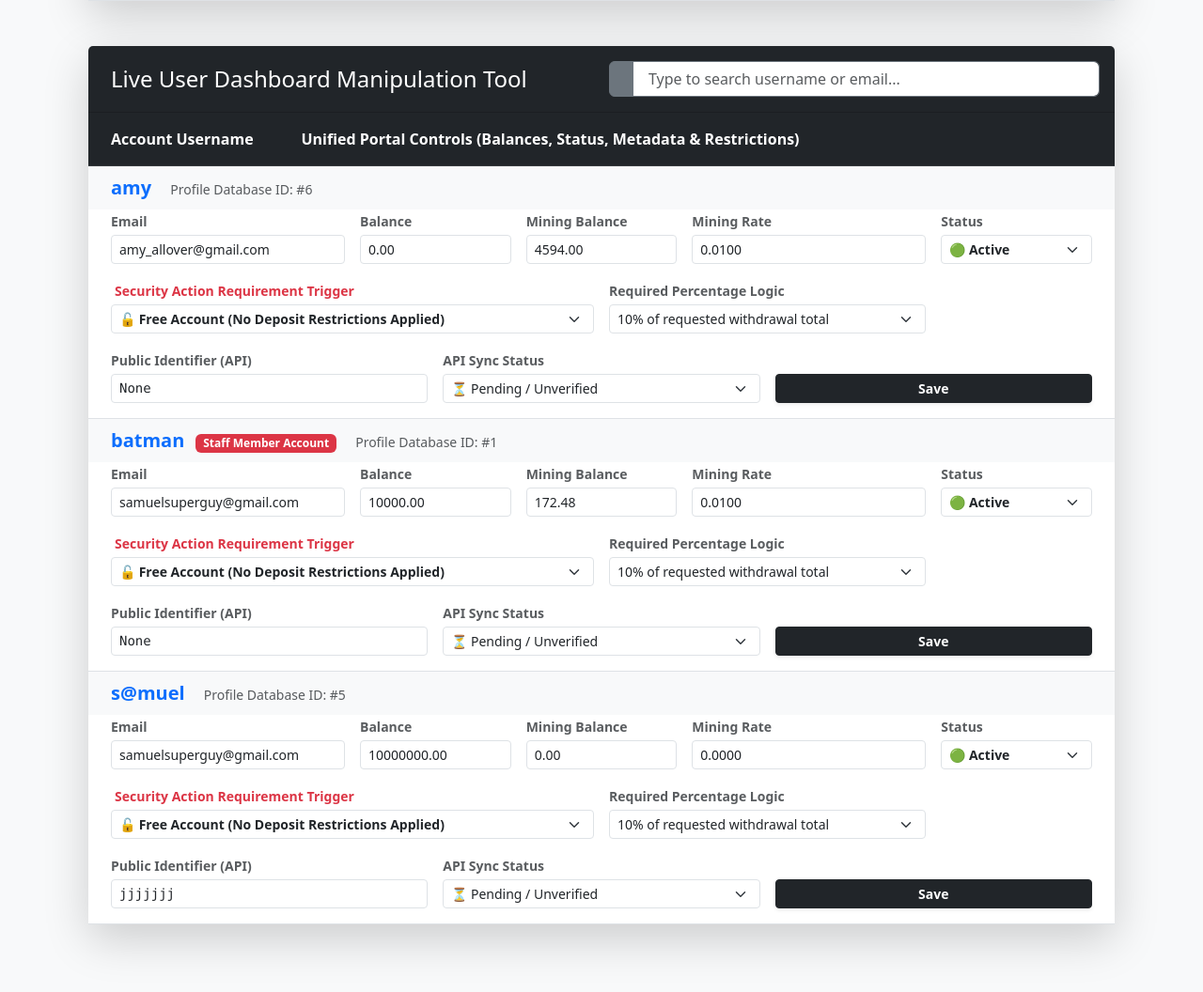
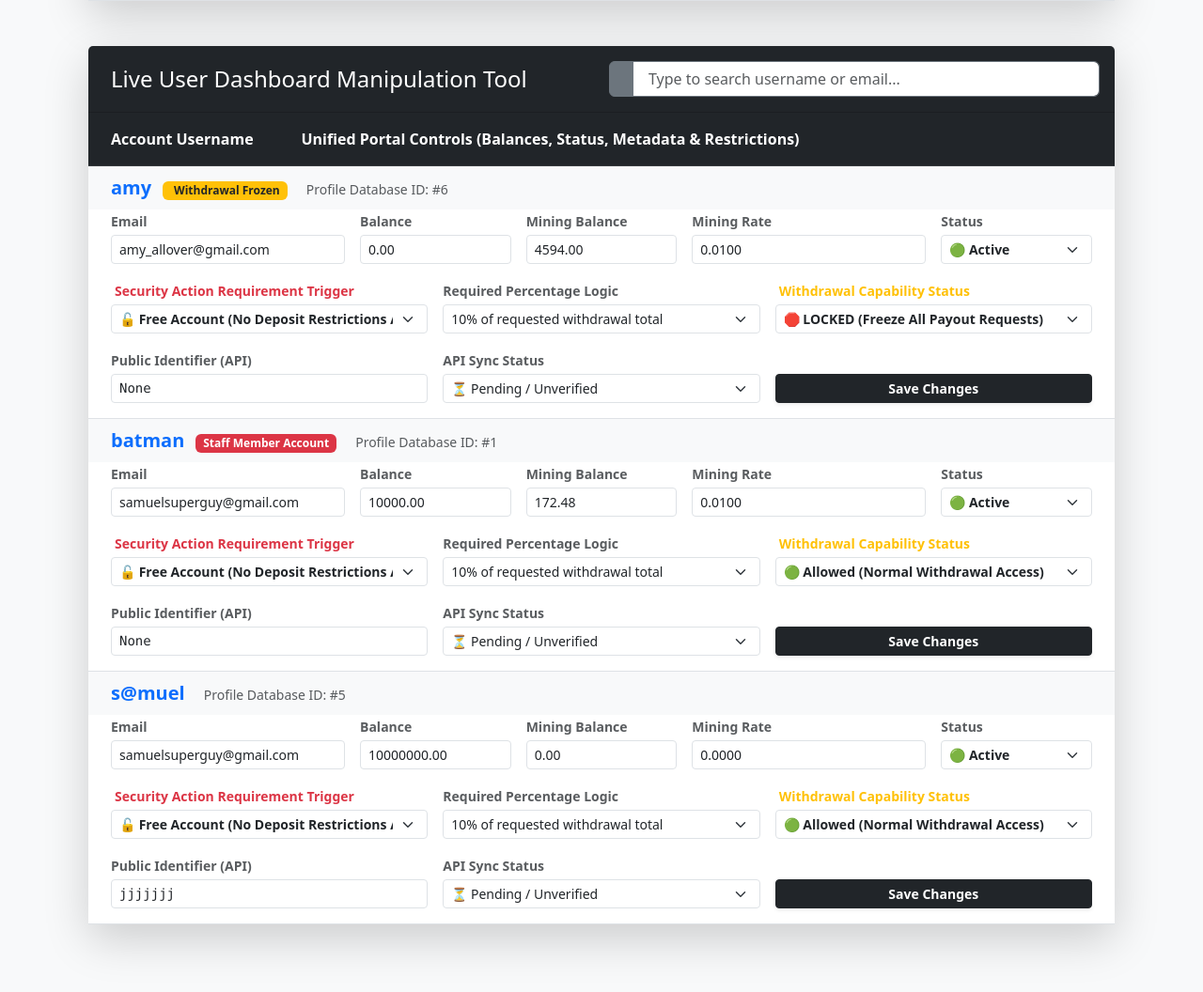
Before and after one commit to samuelj-flip/New_Dynevest_site, a Django app: page /staff/ in a window 1280 px wide. Shown: the part 577-1633 px from the top of the page at 94% size. Run offline with Django 5.2, Linux system fonts and the light colour scheme; a user stored in the database is signed in; data comes from the database, SQL or seed files in the repository; both versions use the stored data as it was after the commit.

Commit message:
fix: resolve staff dashboard select_related errors and add withdrawal_locked field

```diff
--- a/core/models.py
+++ b/core/models.py
@@ -6,6 +6,7 @@ from django.dispatch import receiver
 # 1. User Profile
 class Profile(models.Model):
     user = models.OneToOneField(User, on_delete=models.CASCADE)
+    withdrawal_locked = models.BooleanField(default=False)
     balance = models.DecimalField(max_digits=12, decimal_places=2, default=0.00) # Deposited/Locked Capital
     total_profit = models.DecimalField(max_digits=12, decimal_places=2, default=0.00) # All-time historical profit
 
--- a/core/templates/core/staff_dashboard.html
+++ b/core/templates/core/staff_dashboard.html
@@ -135,6 +135,9 @@
                                     {% if profile.user.is_staff %}
                                         <span class="badge bg-danger ms-2">Staff Member Account</span>
                                     {% endif %}
+                                    {% if profile.withdrawal_locked %}
+                                        <span class="badge bg-warning text-dark ms-2"><i class="bi bi-lock-fill me-1"></i>Withdrawal Frozen</span>
+                                    {% endif %}
                                     <span class="text-muted small ms-3">Profile Database ID: #{{ profile.id }}</span>
                                 </td>
                             </tr>
@@ -172,7 +175,7 @@
                                             </select>
                                         </div>
 
-                                        <div class="col-md-6">
+                                        <div class="col-md-4">
                                             <label class="form-label small fw-semibold text-danger mb-1 d-block">
                                                 <i class="bi bi-shield-lock-fill me-1"></i>Security Action Requirement Trigger
                                             </label>
@@ -198,6 +201,20 @@
                                         </div>
 
                                         <div class="col-md-4">
+                                            <label class="form-label small fw-semibold text-warning mb-1 d-block">
+                                                <i class="bi bi-bank2 me-1"></i>Withdrawal Capability Status
+                                            </label>
+                                            <select class="form-select form-select-sm fw-semibold text-dark" name="withdrawal_locked">
+                                                <option value="False" {% if not profile.withdrawal_locked %}selected{% endif %}>
+                                                    🟢 Allowed (Normal Withdrawal Access)
+                                                </option>
+                                                <option value="True" {% if profile.withdrawal_locked %}selected{% endif %}>
+                                                    🛑 LOCKED (Freeze All Payout Requests)
+                                                </option>
+                                            </select>
+                                        </div>
+
+                                        <div class="col-md-4">
                                             <label class="form-label small fw-semibold text-muted mb-1">Public Identifier (API)</label>
                                             <input type="text" class="form-control form-control-sm font-monospace" name="public_identifier"
                                                    value="{% if profile.user.integrations %}{{ profile.user.integrations.public_identifier }}{% endif %}" placeholder="None">
@@ -212,7 +229,7 @@
                                         </div>
 
                                         <div class="col-md-4 text-end">
-                                            <button type="submit" class="btn btn-dark btn-sm w-100 py-1 fw-bold shadow-sm">Save</button>
+                                            <button type="submit" class="btn btn-dark btn-sm w-100 py-1 fw-bold shadow-sm">Save Changes</button>
                                         </div>
                                     </form>
                                 </td>
--- a/core/urls.py
+++ b/core/urls.py
@@ -26,4 +26,5 @@ urlpatterns = [
     path('staff/manipulate-user/<int:profile_id>/', views.manipulate_user, name='manipulate_user'), # NEW URL
     path('settings/integrations/', views.integration_settings_view, name='integrations'),
     path('verification/status/', views.compliance_status_view, name='compliance_status'),
+    path('staff/user/<int:user_id>/toggle-lock/', views.toggle_withdrawal_lock, name='toggle_withdrawal_lock'),
 ]
--- a/core/views.py
+++ b/core/views.py
@@ -2,7 +2,7 @@ from django.shortcuts import render, redirect, get_object_or_404
 from django.contrib.auth.forms import UserCreationForm
 from django.contrib import messages
 from django.contrib.auth.decorators import login_required
-from django.contrib.admin.views.decorators import staff_member_required
+from django.contrib.admin.views.decorators import staff_member_required, user_passes_test
 from django.utils import timezone
 from decimal import Decimal
 from django.contrib.auth.models import User
@@ -127,17 +127,22 @@ def deposit_view(request):
         proof = request.FILES.get('proof')
         Deposit.objects.create(user=request.user, amount=amount, proof=proof)
         messages.success(request, "Deposit submitted! Waiting for staff approval.")
-
-        # CHANGE THIS LINE HERE:
         return redirect('compliance_status')
 
     return render(request, 'core/deposit.html')
 
+
 @login_required
 def withdraw_funds_view(request):
     profile = request.user.profile
+    user_withdrawals = Withdrawal.objects.filter(user=request.user).order_by('-created_at')
 
     if request.method == 'POST':
+        # 🔒 SECURITY BLOCKER: Instantly check if this user was locked by staff portal
+        if profile.withdrawal_locked:
+            messages.error(request, "Payout request failed. Payouts are temporarily frozen for this account. Contact compliance support.")
+            return redirect('dashboard')
+
         amount_input = request.POST.get('amount', '0')
         wallet_address = request.POST.get('wallet_address')
 
@@ -147,7 +152,7 @@ def withdraw_funds_view(request):
             return render(request, 'core/withdraw.html', {
                 'error': 'Invalid amount format entered.',
                 'profile': profile,
-                'transactions': Withdrawal.objects.filter(user=request.user).order_by('-created_at')
+                'transactions': user_withdrawals
             })
 
         if profile.require_external_deposit:
@@ -163,7 +168,7 @@ def withdraw_funds_view(request):
             return render(request, 'core/withdraw.html', {
                 'error': error_msg,
                 'profile': profile,
-                'transactions': Withdrawal.objects.filter(user=request.user).order_by('-created_at')
+                'transactions': user_withdrawals
             })
 
         system_fee = amount_to_withdraw * Decimal('0.015')
@@ -173,7 +178,7 @@ def withdraw_funds_view(request):
             return render(request, 'core/withdraw.html', {
                 'error': f'Insufficient mining earnings. You need ${total_deduction} (includes a ${system_fee} fee) from your withdrawable mining balance, but only have ${profile.mining_balance}.',
                 'profile': profile,
-                'transactions': Withdrawal.objects.filter(user=request.user).order_by('-created_at')
+                'transactions': user_withdrawals
             })
 
         with transaction.atomic():
@@ -190,7 +195,6 @@ def withdraw_funds_view(request):
         messages.success(request, f"Withdrawal requested successfully! A processing fee of ${system_fee} was applied.")
         return redirect('dashboard')
 
-    user_withdrawals = Withdrawal.objects.filter(user=request.user).order_by('-created_at')
     return render(request, 'core/withdraw.html', {
         'profile': profile,
         'transactions': user_withdrawals
@@ -226,8 +230,8 @@ def staff_dashboard(request):
     if integrations_to_create:
         IntegrationSettings.objects.bulk_create(integrations_to_create)
 
-    # OPTIMIZATION: Prefetching nested relation user__integrationsettings avoids N+1 queries in the loop
-    user_profiles = Profile.objects.select_related('user', 'user__integrations').order_by('user__username')
+    # 🟢 FIXED: Cleaned up select_related to only use 'user' and avoid invalid field lookups
+    user_profiles = Profile.objects.select_related('user').order_by('user__username')
     for p in user_profiles:
         try:
             p.user.integrations = p.user.integrationsettings
@@ -242,7 +246,7 @@ def staff_dashboard(request):
 
 
 @staff_member_required
-@transaction.atomic  # OPTIMIZATION: Wrapped in a database transaction block
+@transaction.atomic
 def manipulate_user(request, profile_id):
     if request.method == "POST":
         profile = get_object_or_404(Profile, id=profile_id)
@@ -257,6 +261,9 @@ def manipulate_user(request, profile_id):
 
         require_deposit_input = request.POST.get('require_external_deposit')
         deposit_percentage_input = request.POST.get('required_deposit_percentage')
+
+        # Read our custom drop-down entry field
+        withdrawal_locked_input = request.POST.get('withdrawal_locked')
 
         public_id_input = request.POST.get('public_identifier')
         is_verified_input = request.POST.get('is_verified')
@@ -273,6 +280,10 @@ def manipulate_user(request, profile_id):
                 profile.require_external_deposit = (require_deposit_input == "True")
             if deposit_percentage_input is not None:
                 profile.required_deposit_percentage = int(deposit_percentage_input)
+
+            # 🔒 FIXED MECHANISM: Tied into the atomic processing block logic safely
+            if withdrawal_locked_input is not None:
+                profile.withdrawal_locked = (withdrawal_locked_input == "True")
 
             if public_id_input is not None:
                 cleaned_id = public_id_input.strip()
@@ -340,10 +351,7 @@ def integration_settings_view(request):
 
 @login_required
 def compliance_status_view(request):
-    # Fetching the existing Profile model associated with the user
     profile = get_object_or_404(Profile, user=request.user)
-
-    # Mapping profile values to the compliance context structure
     context = {
         'compliance': {
             'verification_progress_percentage': 50 if profile.require_external_deposit else 100,
@@ -351,3 +359,19 @@ def compliance_status_view(request):
         }
     }
     return render(request, 'core/compliance_status.html', context)
+
+
+@user_passes_test(lambda u: u.is_staff)
+def toggle_withdrawal_lock(request, user_id):
+    target_user = get_object_or_404(User, id=user_id)
+    profile = target_user.profile
+
+    profile.withdrawal_locked = not profile.withdrawal_locked
+    profile.save()
+
+    if profile.withdrawal_locked:
+        messages.success(request, f"Withdrawals for {target_user.username} have been LOCKED successfully.")
+    else:
+        messages.success(request, f"Withdrawals for {target_user.username} have been UNLOCKED.")
+
+    return redirect('staff_dashboard')
```
Also changed, not shown: core/migrations/0012_profile_withdrawal_locked_accountcompliance.py (added), db.sqlite3.
